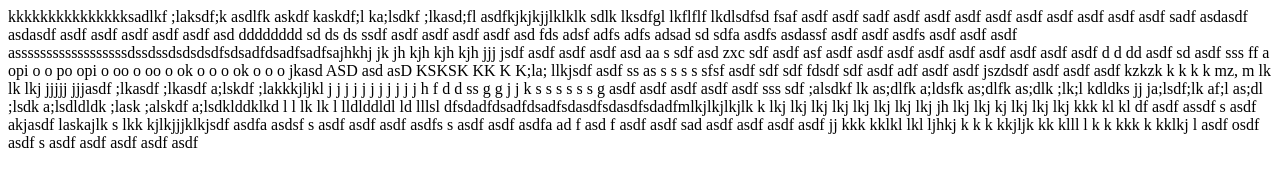
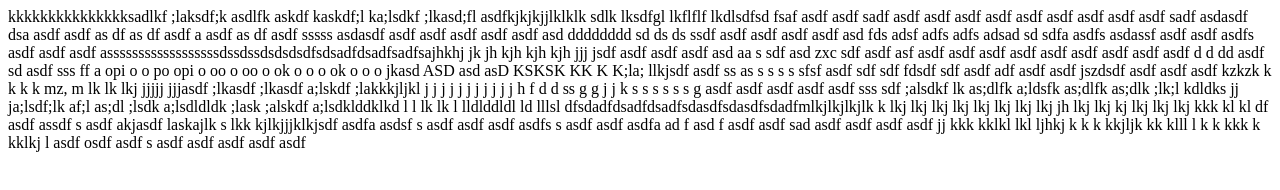
Before and after one commit to runnedrun/firebase-objects, a plain HTML site: page index.html in a window 1280 px wide. Drawn offline with nearby package versions, Linux system fonts and the light colour scheme; no server answers.

Commit message:
Classadoo autocommit

```diff
--- a/index.html
+++ b/index.html
@@ -17,7 +17,17 @@
 
       sadf asdf asdf
       asdf asdf asdf asdf asdf asdf asdf sadf
-      asdasdf
+      asdasdf dsa asdf
+      asdf
+       as
+      df as
+      df
+      asdf a
+      asdf
+       as
+      df
+      asdf
+      sssss
       asdasdf asdf
       asdf asdf
       asdf
```
